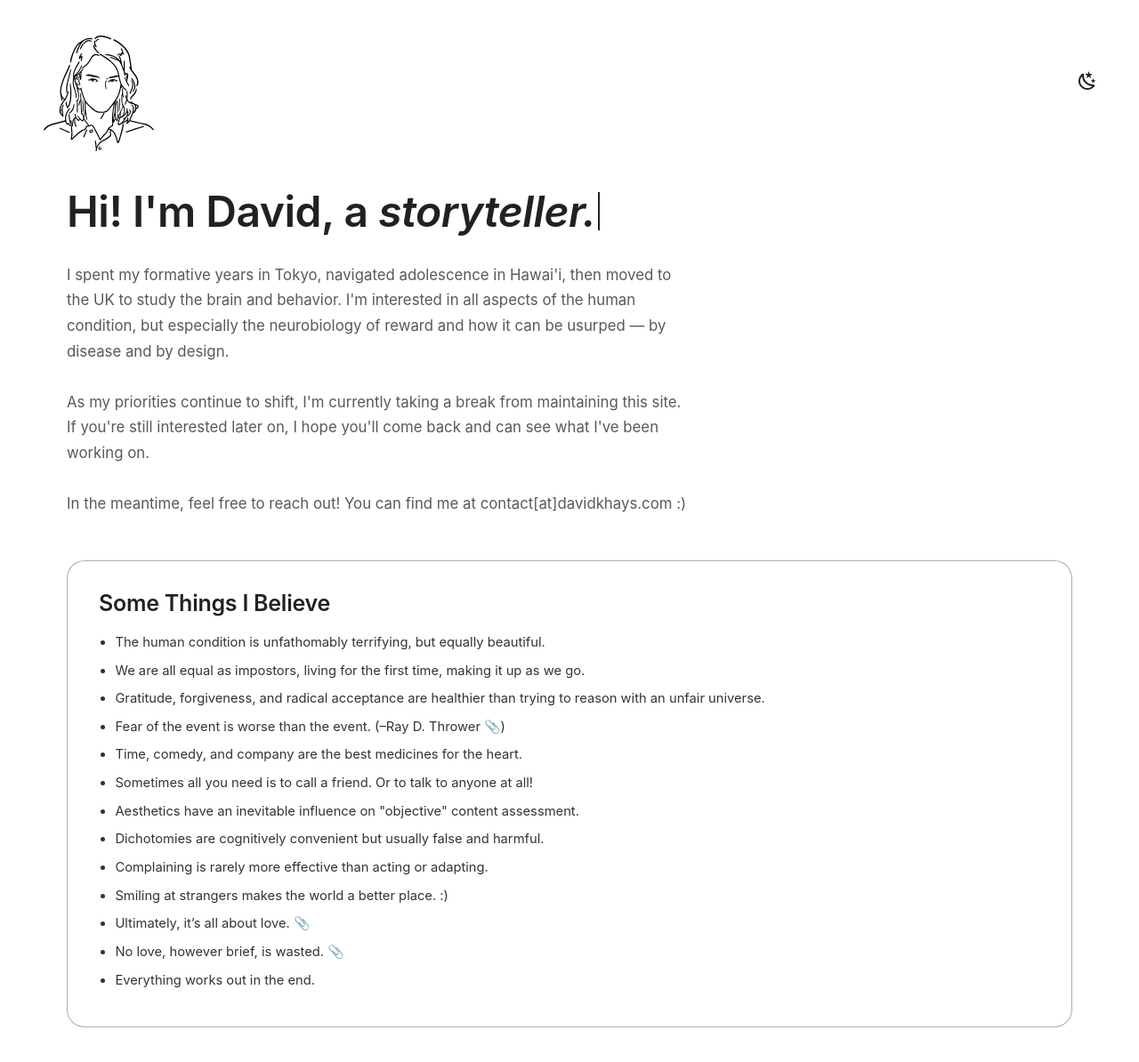
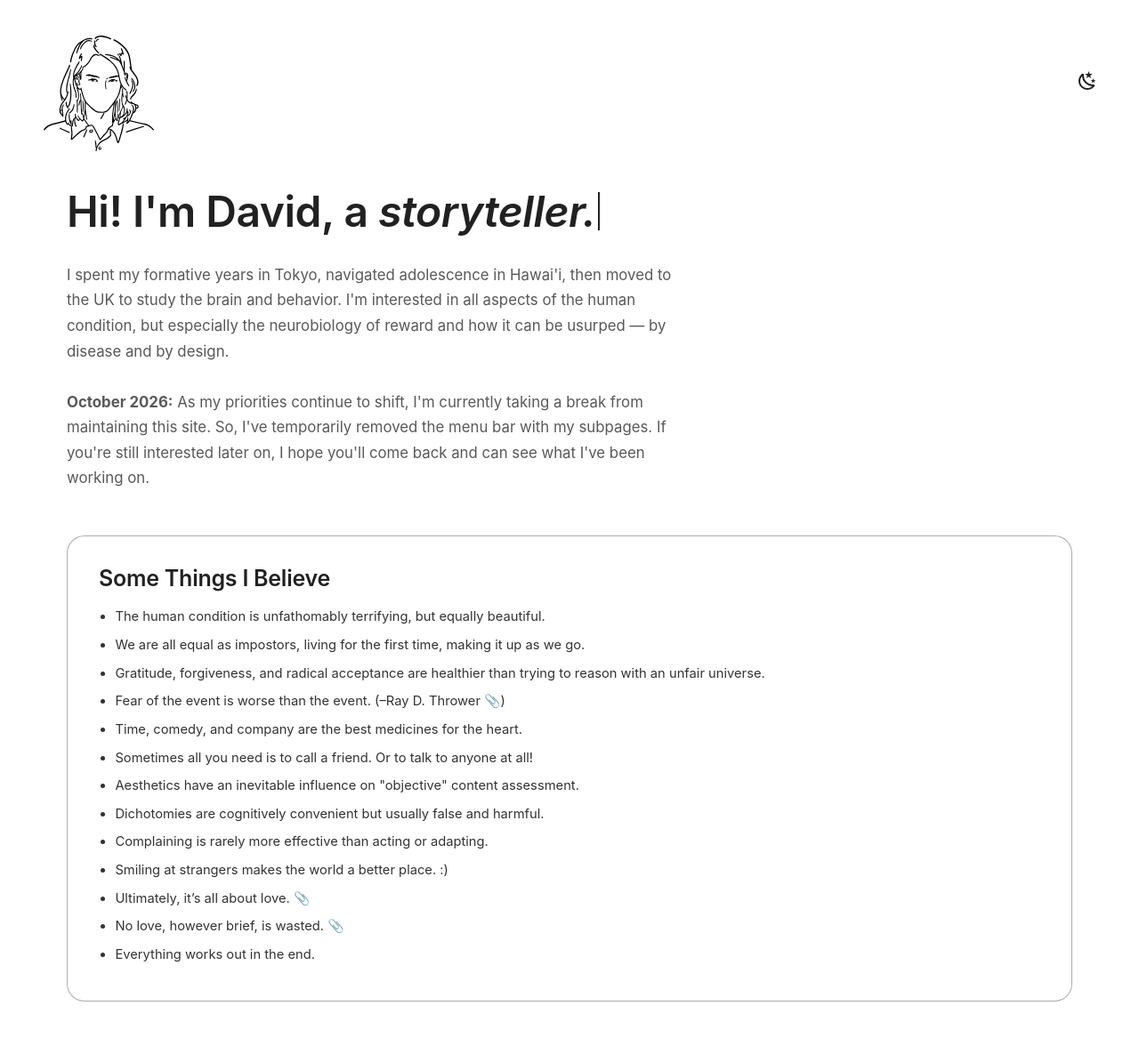
Before and after one commit to davidkhays/davidkhays.github.io, an MkDocs documentation site: the page built from docs/index.md, in a window 1280 px wide and 1215 px high. Shown: the top 1194 px of the window at 89% size. Built offline with MkDocs 1.6.1 and Material for MkDocs 9.7.7, drawn with Linux system fonts in a browser that asks for light colours.

Commit message:
some updates to hiatus page

```diff
--- a/docs/index.md
+++ b/docs/index.md
@@ -7,8 +7,7 @@ hide_nav: true
   <h1 class="dkh-hero__heading">Hi! I'm David, a <span id="dkh-typed" class="dkh-hero__typed"></span></h1>
   <p class="dkh-hero__sub">
     I spent my formative years in Tokyo, navigated adolescence in Hawai'i, then moved to the UK to study the brain and behavior. I'm interested in all aspects of the human condition, but especially the neurobiology of reward and how it can be usurped — by disease and by design.<br><br>
-    As my priorities continue to shift, I'm currently taking a break from maintaining this site. If you're still interested later on, I hope you'll come back and can see what I've been working on. <br><br>
-    In the meantime, feel free to reach out! You can find me at contact[at]davidkhays.com :)
+    <b>October 2026:</b> As my priorities continue to shift, I'm currently taking a break from maintaining this site. So, I've temporarily removed the menu bar with my subpages. If you're still interested later on, I hope you'll come back and can see what I've been working on.
   </p>
 </section>
 
```
